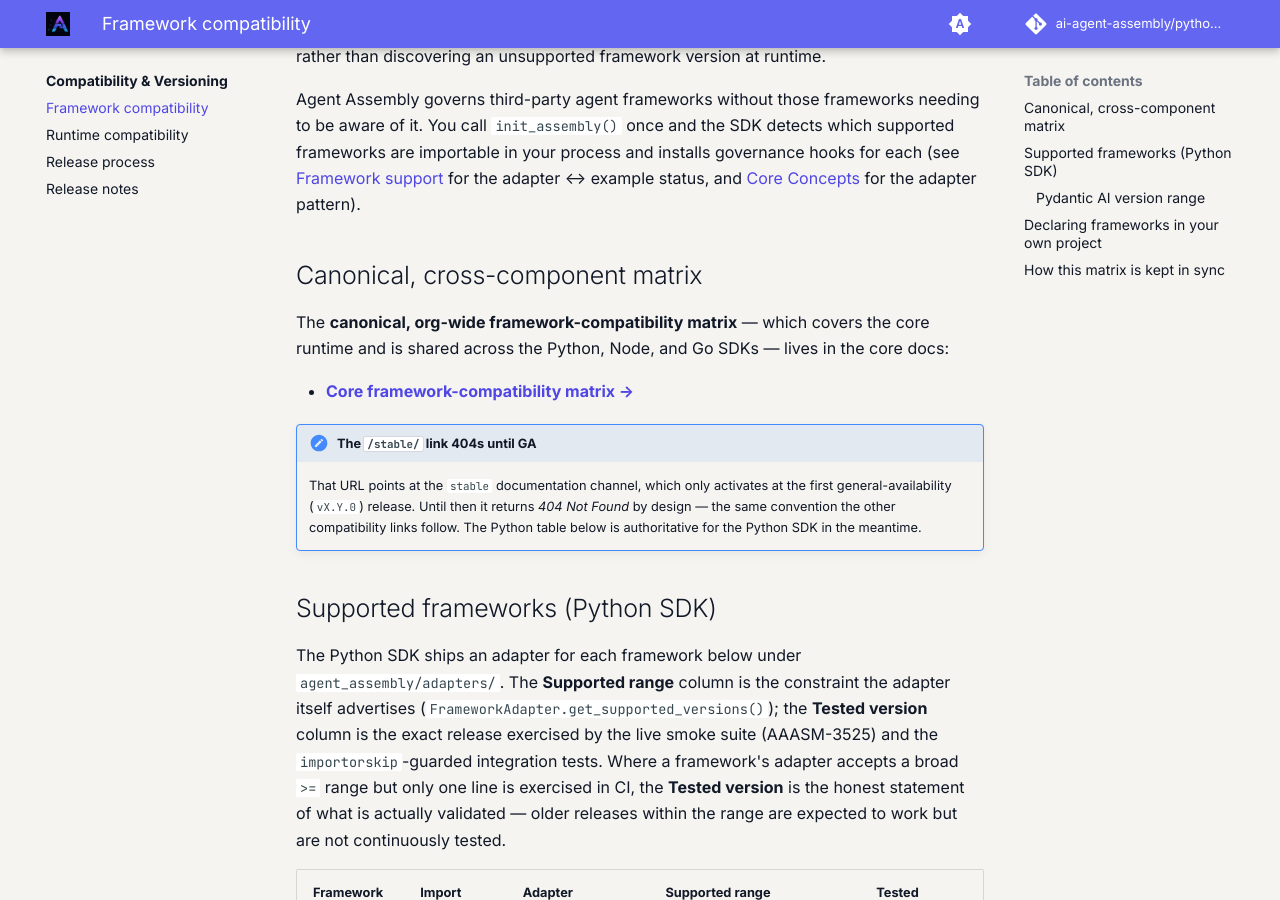
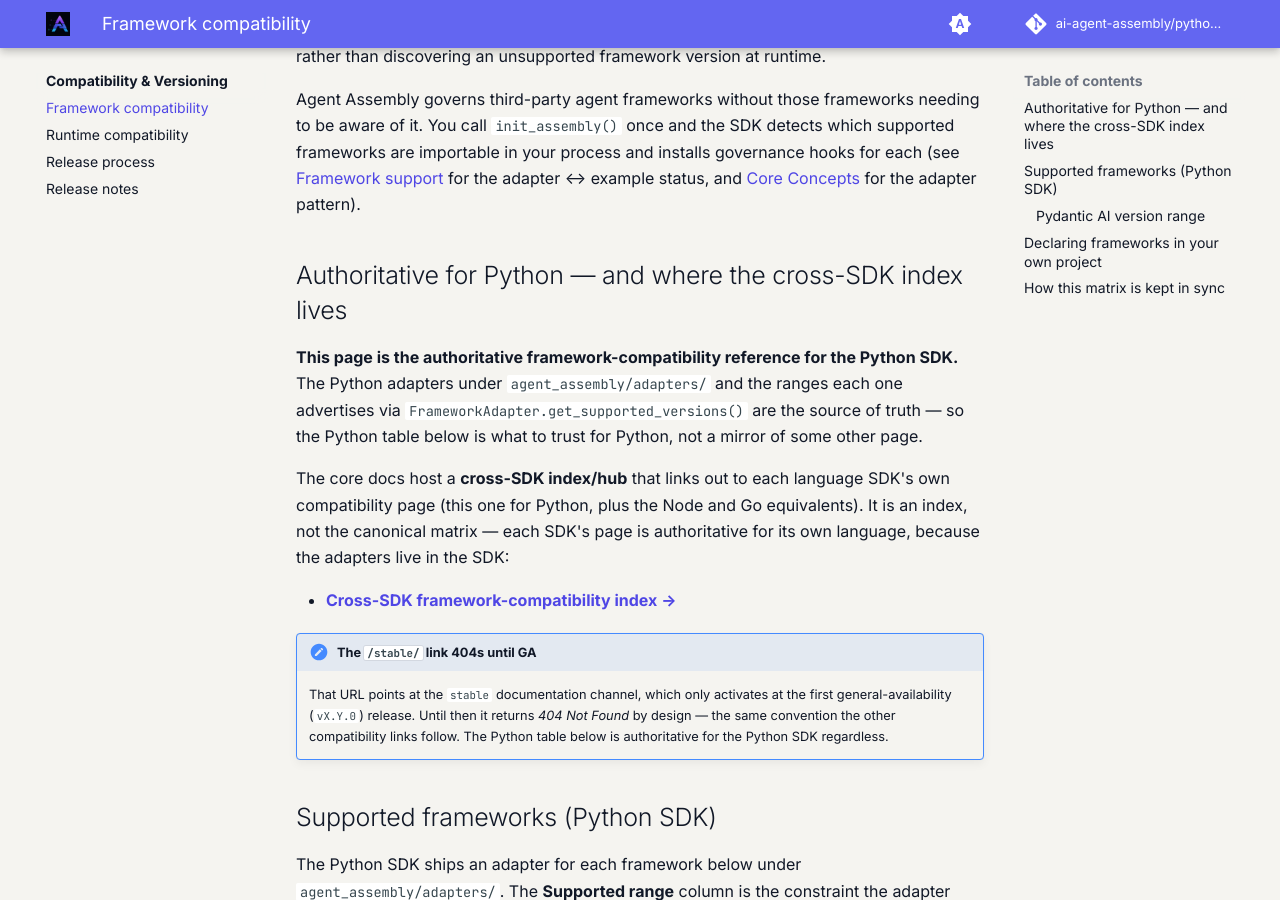
Before and after one commit to AI-agent-assembly/python-sdk, an MkDocs documentation site: the page built from docs/compatibility/frameworks.md, in a window 1280 px wide and 900 px high, scrolled down 237 px. Built offline with MkDocs 1.6.1 and Material for MkDocs 9.7.7, drawn with Linux system fonts in a browser that asks for light colours; comment, search, counter and statistics services are not loaded; the version menu is left out.

Commit message:
📝 (docs): Make python-sdk the authoritative framework-compat source; core is an index
Co-Authored-By: Claude Opus 4.8 (1M context) <noreply@anthropic.com>

```diff
--- a/docs/compatibility/frameworks.md
+++ b/docs/compatibility/frameworks.md
@@ -10,18 +10,25 @@ frameworks are importable in your process and installs governance hooks for each
 [Framework support](../examples/framework-support.md) for the adapter ↔ example status,
 and [Core Concepts](../concepts/index.md#the-adapter-pattern) for the adapter pattern).
 
-## Canonical, cross-component matrix
+## Authoritative for Python — and where the cross-SDK index lives
 
-The **canonical, org-wide framework-compatibility matrix** — which covers the core
-runtime and is shared across the Python, Node, and Go SDKs — lives in the core docs:
+**This page is the authoritative framework-compatibility reference for the Python SDK.**
+The Python adapters under `agent_assembly/adapters/` and the ranges each one advertises
+via `FrameworkAdapter.get_supported_versions()` are the source of truth — so the Python
+table below is what to trust for Python, not a mirror of some other page.
 
-- **[Core framework-compatibility matrix →](https://ai-agent-assembly.github.io/agent-assembly/stable/reference/framework-compatibility.html)**
+The core docs host a **cross-SDK index/hub** that links out to each language SDK's own
+compatibility page (this one for Python, plus the Node and Go equivalents). It is an
+index, not the canonical matrix — each SDK's page is authoritative for its own language,
+because the adapters live in the SDK:
+
+- **[Cross-SDK framework-compatibility index →](https://ai-agent-assembly.github.io/agent-assembly/stable/reference/framework-compatibility.html)**
 
 !!! note "The `/stable/` link 404s until GA"
     That URL points at the `stable` documentation channel, which only activates at the
     first general-availability (`vX.Y.0`) release. Until then it returns *404 Not Found*
     by design — the same convention the other compatibility links follow. The Python
-    table below is authoritative for the Python SDK in the meantime.
+    table below is authoritative for the Python SDK regardless.
 
 ## Supported frameworks (Python SDK)
 
```
Also changed, not shown: README.md (+8 -5 lines).
